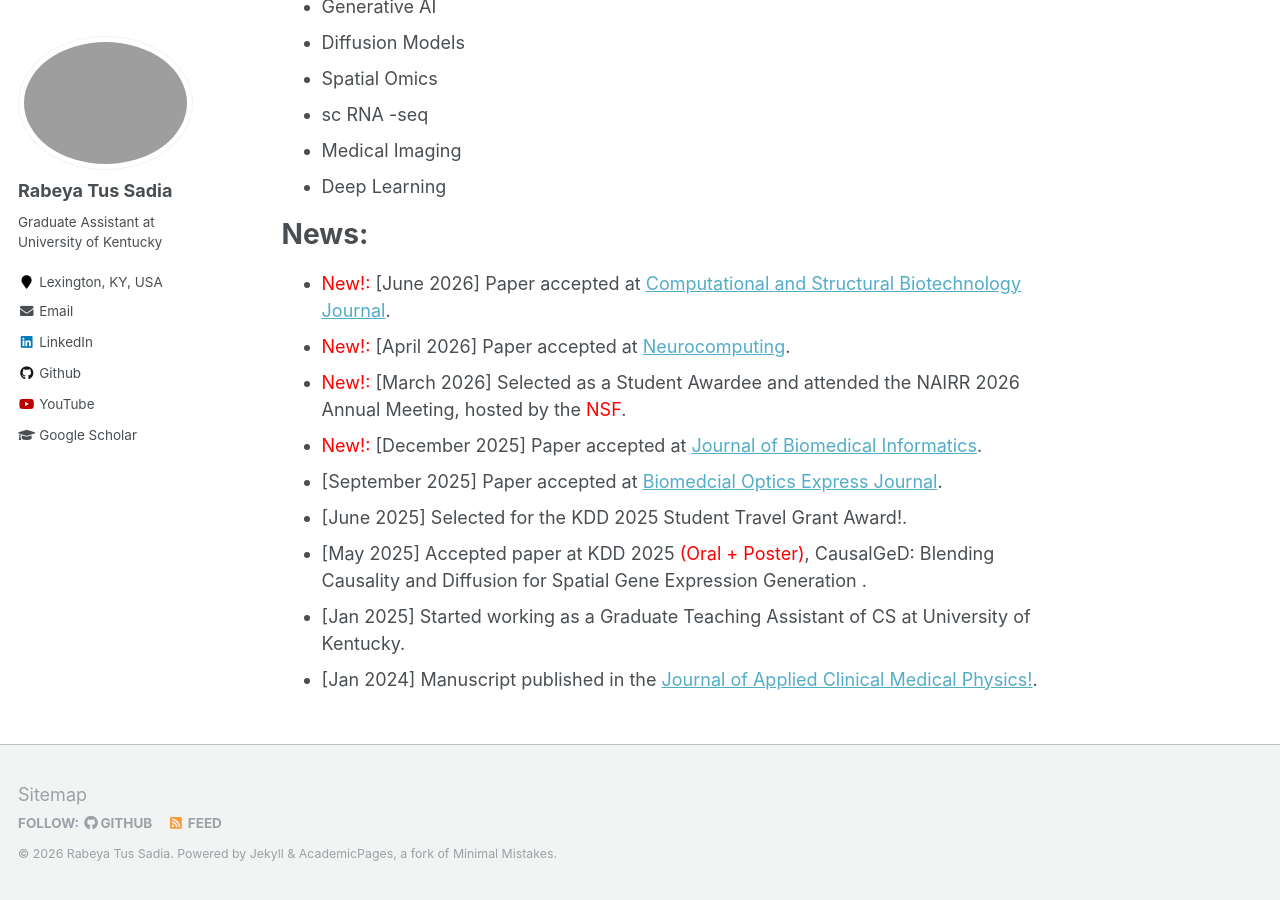
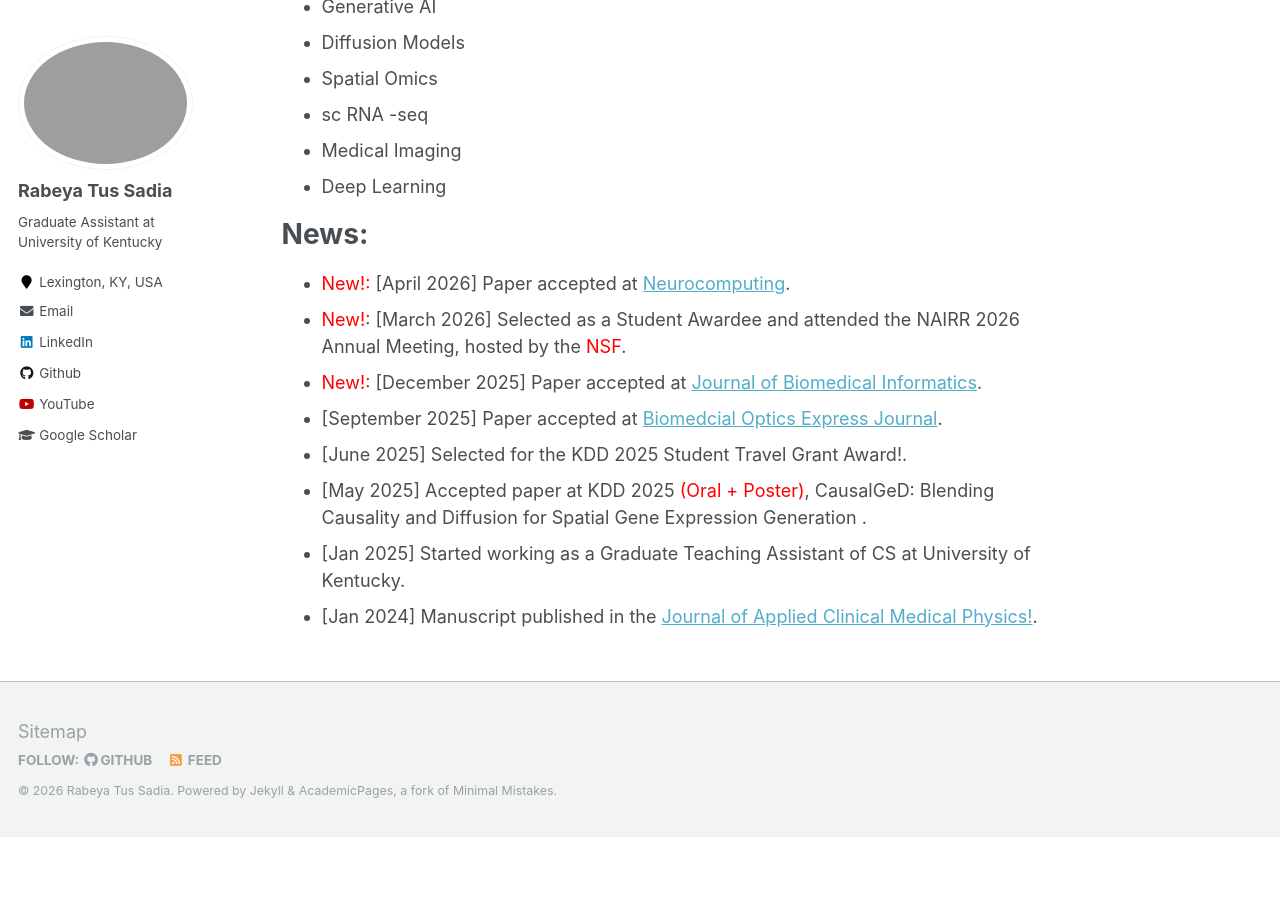
Before and after one commit to Rumi07/rumi07.github.io, a Jekyll site: the page built from _pages/about.md, in a window 1280 px wide and 900 px high, scrolled down 905 px. Built offline with Jekyll 4.4.1, drawn with Linux system fonts in a browser that asks for light colours; after the commit the page ends 1742 px from its top, so only the background shows below that.

Commit message:
Update about.md

```diff
--- a/_pages/about.md
+++ b/_pages/about.md
@@ -43,8 +43,6 @@ Research Interests:
 News:
 ======
 
-- <span style="color:red">New!:</span> [June 2026] Paper accepted at [
-Computational and Structural Biotechnology Journal](https://doi.org/10.34133/csbj.0150).
 - <span style="color:red">New!:</span> [April 2026] Paper accepted at [Neurocomputing](https://doi.org/10.1016/j.neucom.2026.133754).
 - <span style="color:red">New!:</span> [March 2026] Selected as a Student Awardee and attended the NAIRR 2026 Annual Meeting, hosted by the <span style="color:red">NSF</span>.
 - <span style="color:red">New!:</span>  [December 2025] Paper accepted at [Journal of Biomedical Informatics](https://doi.org/10.1016/j.jbi.2025.104966).
```
